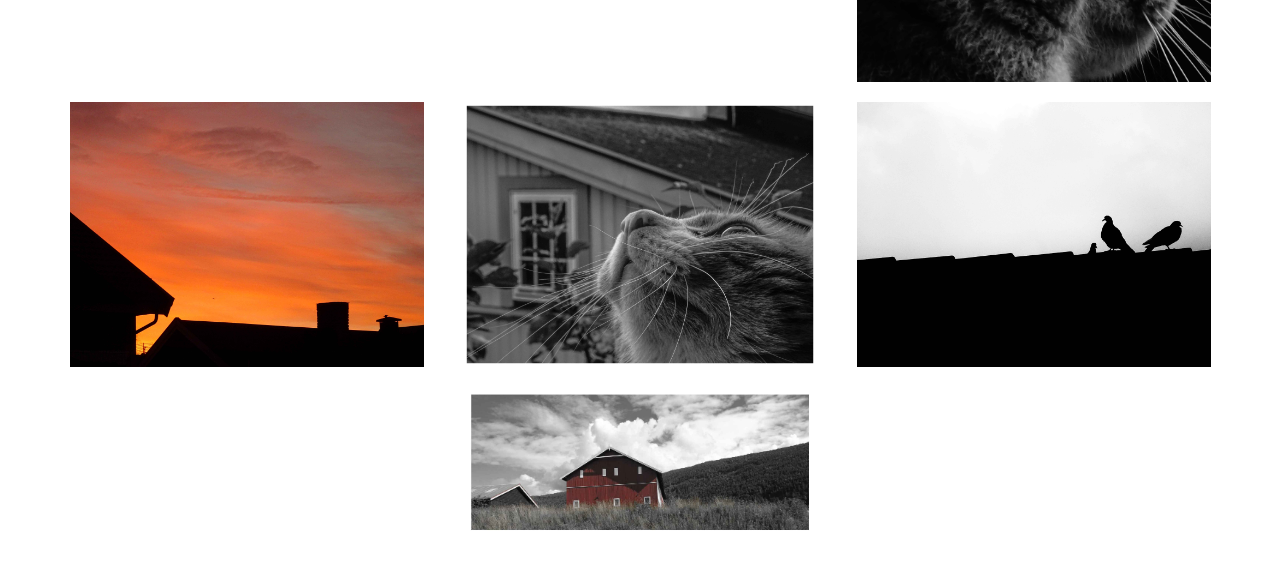
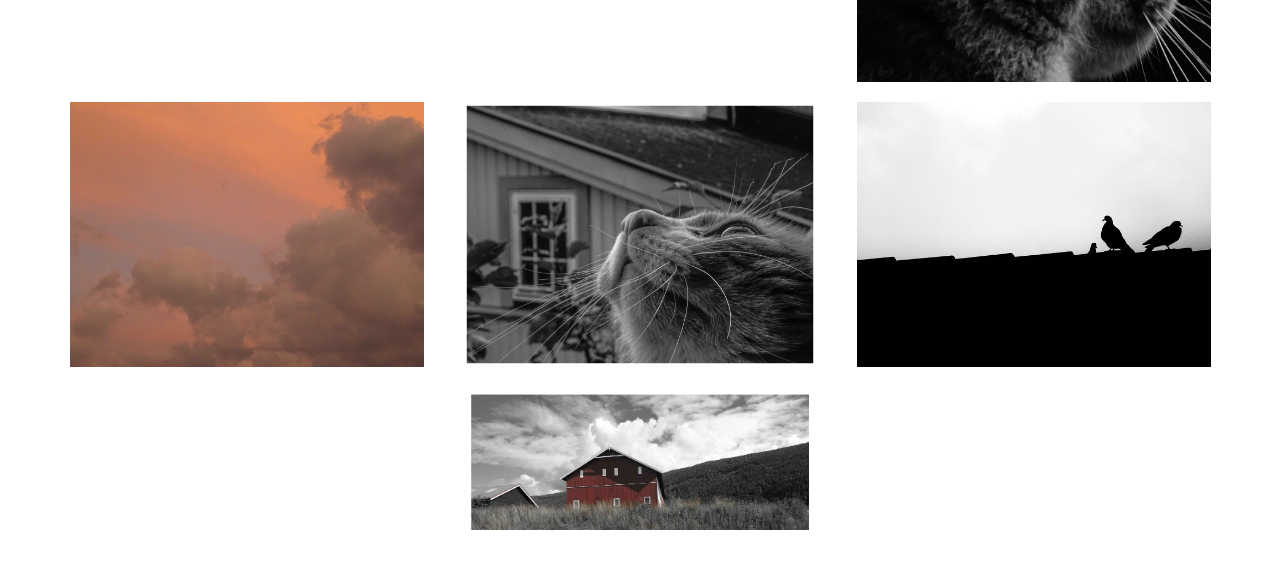
Before and after one commit to AchilleasAnvendt/achilleasgallery.github.io, a plain HTML site: page index.html in a window 1280 px wide. Shown: the part 2378-2942 px from the top of the page. Drawn offline with nearby package versions, Linux system fonts and the light colour scheme.

Commit message:
Update index.html

```diff
--- a/index.html
+++ b/index.html
@@ -89,7 +89,7 @@
                 <div class="item"><img src="Pictures/DSC01752.jpg"></div>
                 <div class="item"><img src="Pictures/DSC01637.jpg"></div>
                 <div class="item"><img src="Pictures/DSC01616.jpg"></div>
-                <div class="item"><img src="Pictures/DSC02300.JPG"></div>
+                <div class="item"><img src="Pictures/DSC02300.jpg"></div>
                 <div class="item"><img src="Pictures/DSC01933.jpg"></div>
                 <div class="item"><img src="Pictures/DSC01935.jpg"></div>
                 <div class="item"><img src="Pictures/DSC01701.jpg"></div>
@@ -97,7 +97,7 @@
                 <div class="item"><img src="Pictures/DSC02061.jpg"></div>
                 <div class="item"><img src="Pictures/DSC02118.jpg"></div>
                 <div class="item"><img src="Pictures/DSC01744.jpg"></div>
-                <div class="item"><img src="Pictures/DSC02088.jpg"></div>
+                <div class="item"><img src="Pictures/DSC02300.jpg"></div>
                 <div class="item"><img src="Pictures/000001.jpg"></div>
                 <div class="item"><img src="Pictures/DSC02116.jpg"></div>
                 <div class="item"><img src="Pictures/2_1583595624708.jpg"></div>
```
